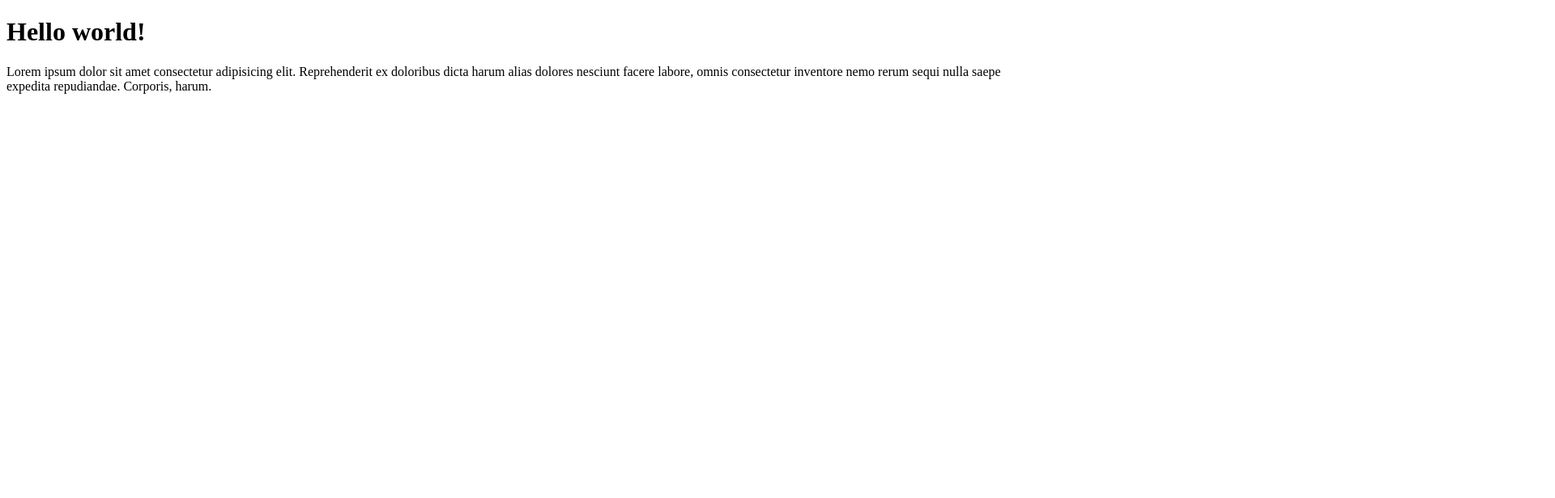
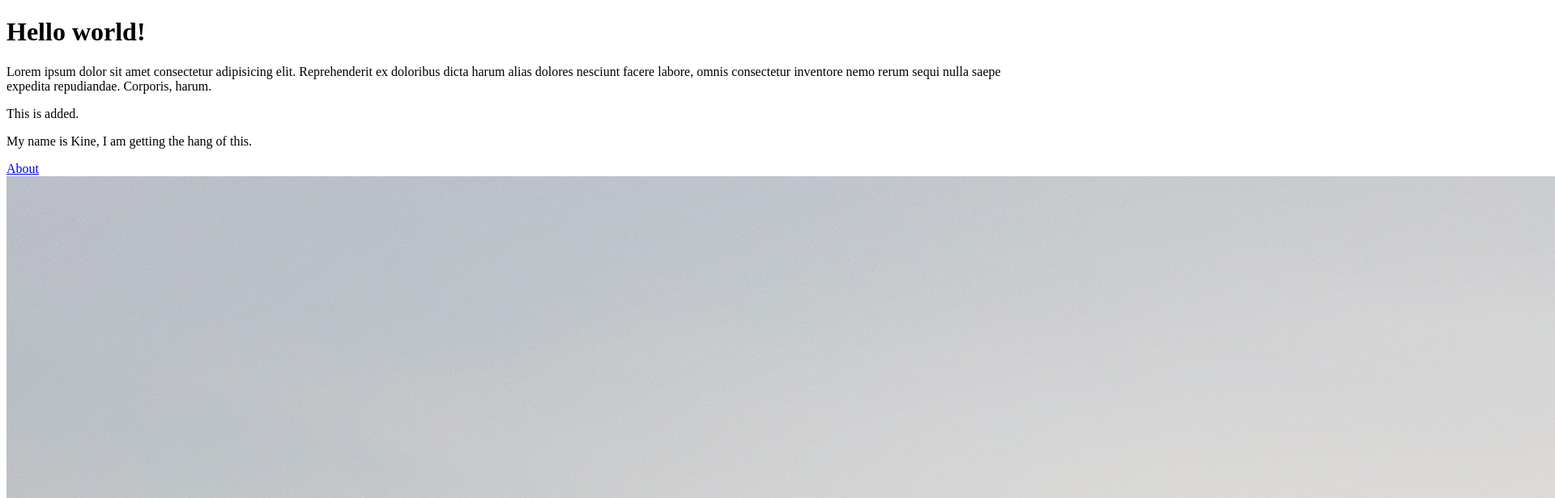
Before and after one commit to KineOnes/RainyDays, a plain HTML site: page index.html in a window 1280 px wide. Shown: the top 616 px of the page at 81% size, 1920 px wide, since content can reach past the window. Drawn offline with Linux system fonts and the light colour scheme.

Commit message:
Added text and image to homepage

```diff
--- a/index.html
+++ b/index.html
@@ -1,13 +1,17 @@
 <!DOCTYPE html>
 <html lang="en">
-<head>
-    <meta charset="UTF-8">
+<head> <meta charset="UTF-8">
     <meta http-equiv="X-UA-Compatible" content="IE=edge">
     <meta name="viewport" content="width=device-width, initial-scale=1.0">
     <title>Document</title>
+    <link href="css/styles.css" rel="stylesheet" />
 </head>
 <body>
     <h1>Hello world!</h1>
-    <p>Lorem ipsum dolor sit amet consectetur adipisicing elit. Reprehenderit ex doloribus dicta harum alias dolores nesciunt facere labore, omnis consectetur inventore nemo rerum sequi nulla saepe expedita repudiandae. Corporis, harum.</p>
+    <p>Lorem ipsum dolor sit amet consectetur adipisicing elit. Reprehenderit ex doloribus dicta harum alias dolores nesciunt facere labore, omnis consectetur inventore nemo rerum sequi nulla saepe expedita repudiandae. Corporis, harum. </p>
+    <p>This is added.<p>
+    <p>My name is Kine, I am getting the hang of this.<p></p>
+    <a href="about.html">About</a>
+    <img src="images/joshua-earle--87JyMb9ZfU-unsplash.jpg" alt="mountains at sunset"/>
 </body>
 </html>
```
Also changed, not shown: about.html (added), css/styles.css (added), images/joshua-earle--87JyMb9ZfU-unsplash.jpg (added).
